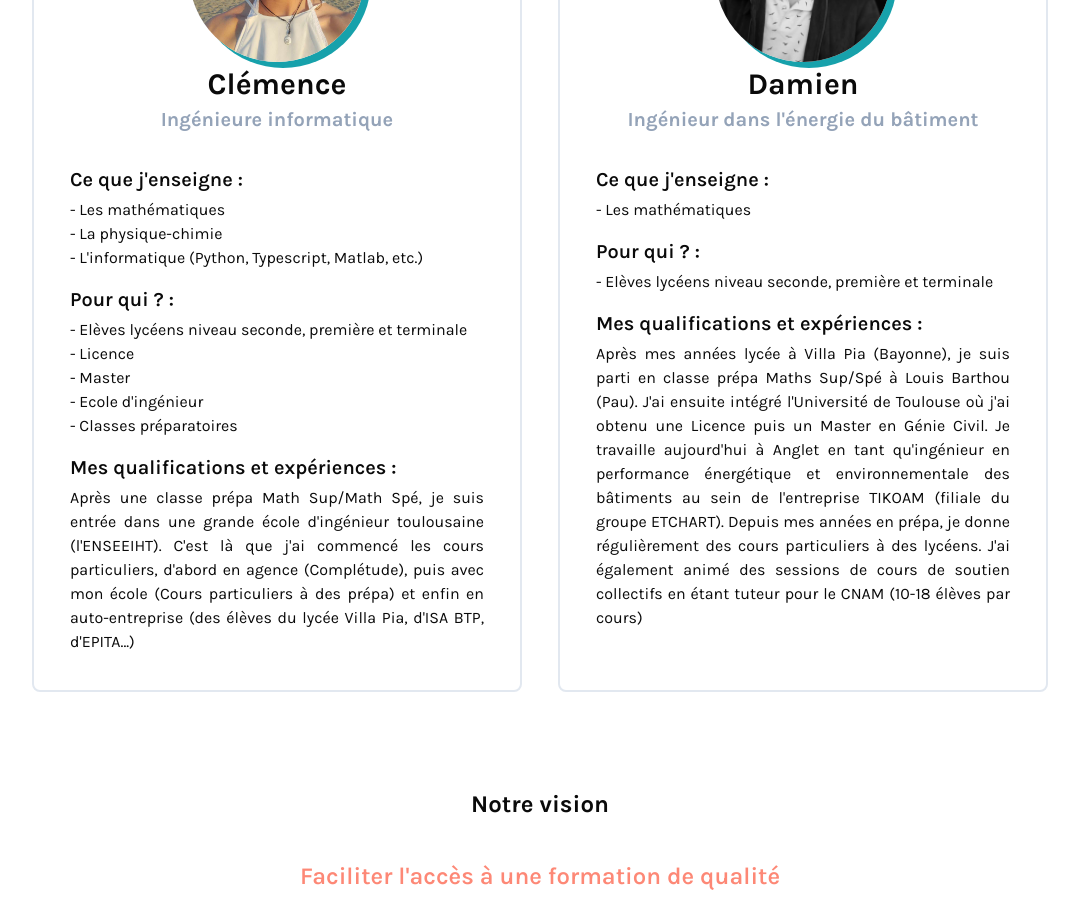
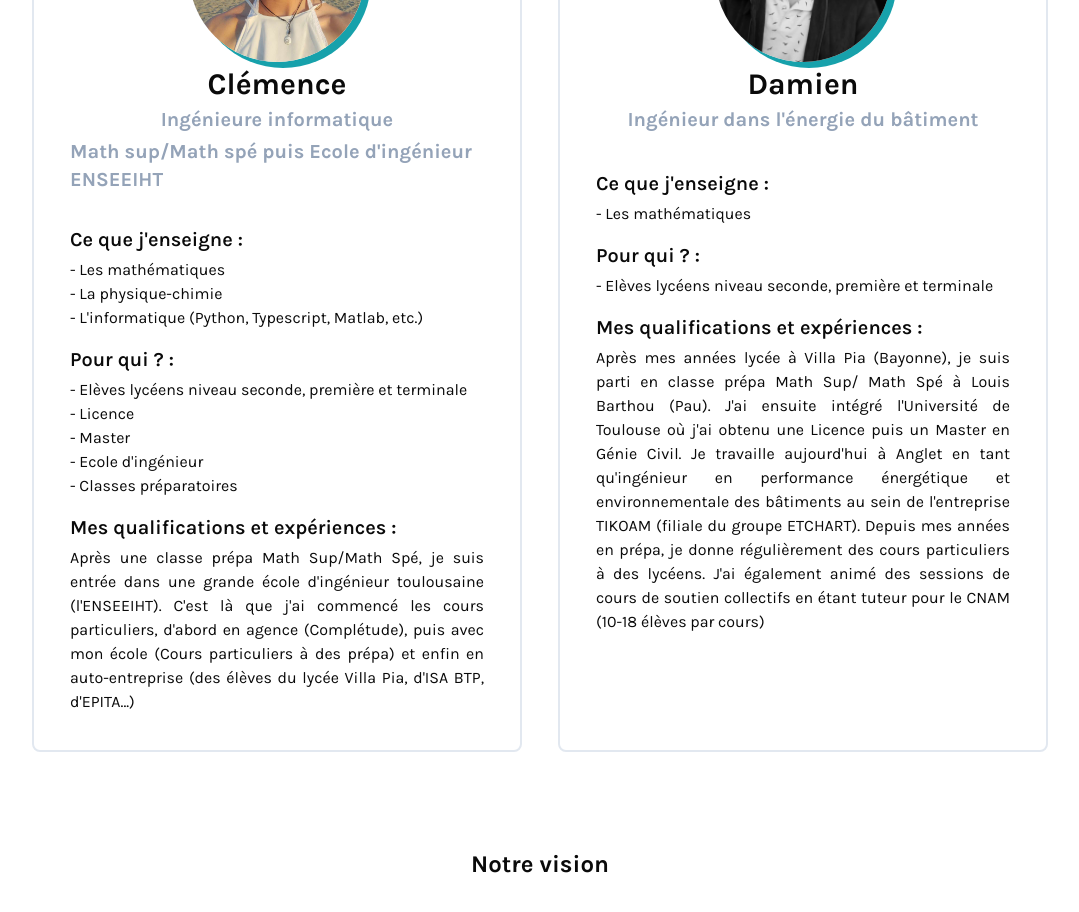
Before and after one commit to clemencefrz/cours-geroa, a Next.js app: page /about in a window 1280 px wide. Shown: the part 1480-2392 px from the top of the page, without its empty margins (100-1179 px from the left). Built offline with nearby package versions, Linux system fonts and the light colour scheme.

Commit message:
retour dam

```diff
--- a/app/about/component/About.tsx
+++ b/app/about/component/About.tsx
@@ -57,6 +57,7 @@ const About = () => {
           <CardTutor
             firstName="Clémence"
             job="Ingénieure informatique"
+            formation="Math sup/Math spé puis Ecole d'ingénieur ENSEEIHT"
             cibles={[
               "Elèves lycéens niveau seconde, première et terminale",
               "Licence",
@@ -76,7 +77,7 @@ const About = () => {
             firstName="Damien"
             job="Ingénieur dans l'énergie du bâtiment"
             subjects={["Les mathématiques"]}
-            qualifications={`Après mes années lycée à Villa Pia (Bayonne), je suis parti en classe prépa Maths Sup/Spé à Louis Barthou (Pau).
+            qualifications={`Après mes années lycée à Villa Pia (Bayonne), je suis parti en classe prépa Math Sup/ Math Spé à Louis Barthou (Pau).
 J'ai ensuite intégré l'Université de Toulouse où j'ai obtenu une Licence puis un Master en Génie Civil.
 Je travaille aujourd'hui à Anglet en tant qu'ingénieur en performance énergétique et environnementale des bâtiments au sein de l'entreprise TIKOAM (filiale du groupe ETCHART).
 Depuis mes années en prépa, je donne régulièrement des cours particuliers à des lycéens. J'ai également animé des sessions de cours de soutien collectifs en étant tuteur pour le CNAM (10-18 élèves par cours)`}
--- a/app/about/component/CardTutor.tsx
+++ b/app/about/component/CardTutor.tsx
@@ -3,6 +3,7 @@ import Image from "next/image";
 type Props = {
   firstName: string;
   job: string;
+  formation: string;
   subjects: string[];
   qualifications: string;
   cibles: [string, ...string[]];
@@ -16,6 +17,7 @@ const CardTutor = ({
   qualifications,
   cibles,
   srcImage,
+  formation,
 }: Props) => {
   return (
     <div className="border-2 p-9 flex flex-col gap-8 rounded-lg border-slate-200">
@@ -34,6 +36,7 @@ const CardTutor = ({
 
         <span className="font-bold text-3xl">{firstName}</span>
         <span className="font-bold text-xl text-slate-400">{job}</span>
+        <span className="font-bold text-xl text-slate-400">{formation}</span>
       </div>
 
       {/* Content */}
--- a/app/login/components/Login.tsx
+++ b/app/login/components/Login.tsx
@@ -66,7 +66,7 @@ const Login = () => {
           {`Bientôt, vous pourrez accéder à des exercices approfondis, des quizz
           interactifs, des conseils pour l'orientation, et bien plus encore.`}
           <br />
-          {`Restez informé en vous inscrivant à notre newsletter 👇`}
+          {`Restez informés en vous inscrivant à notre newsletter 👇`}
         </span>
 
         <Form {...form}>
```
